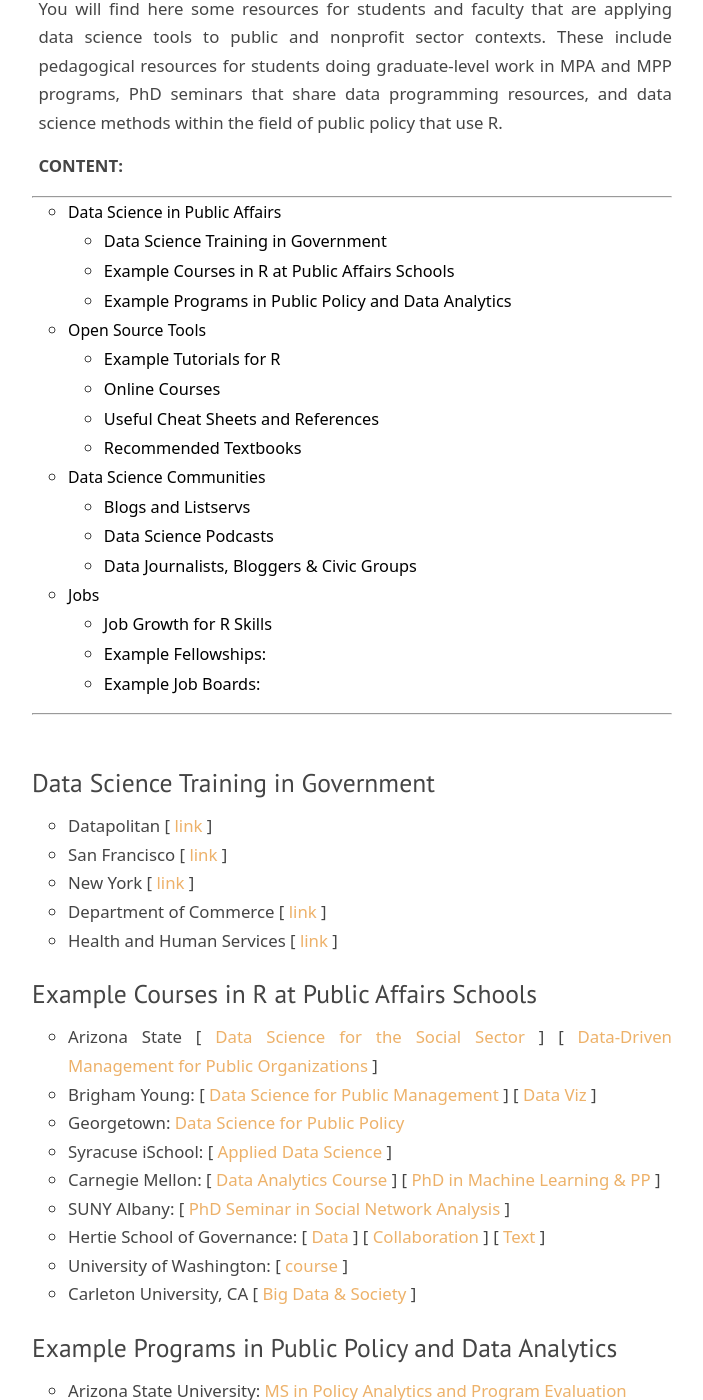
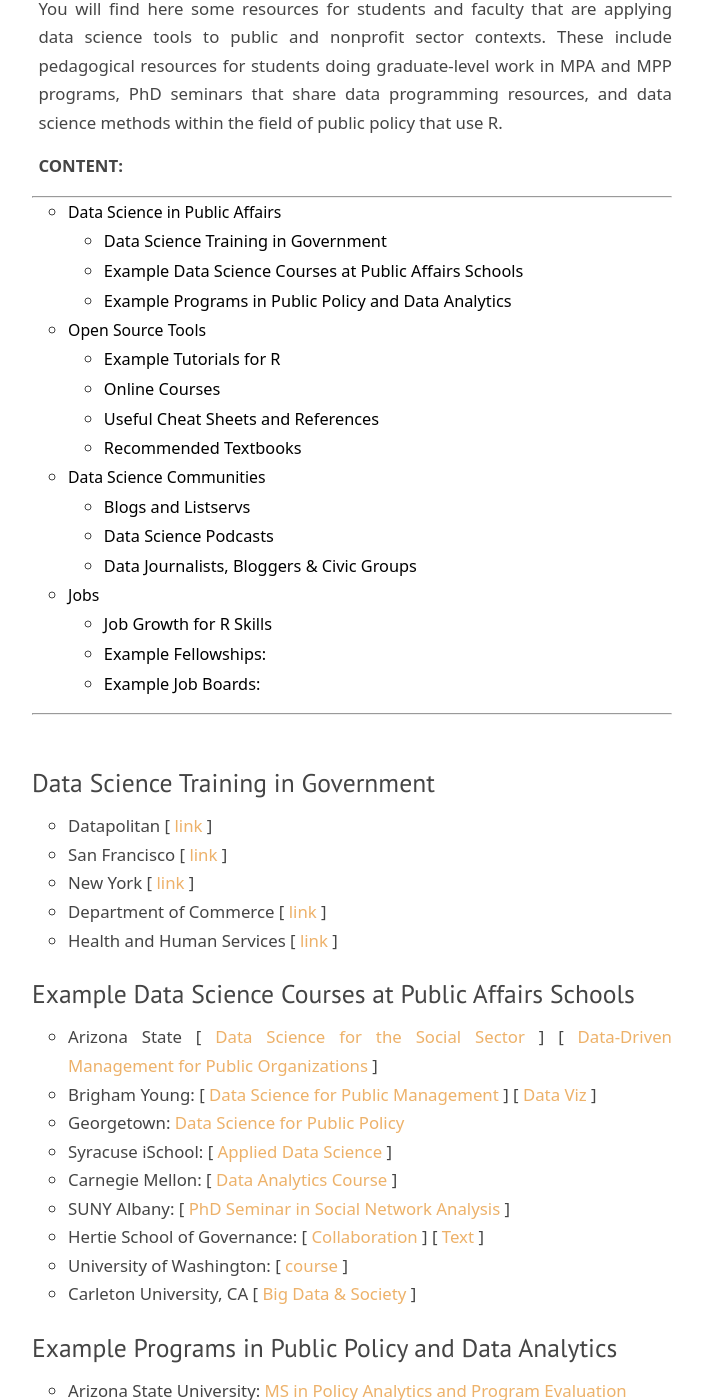
Before and after one commit to DS4PS/ds4ps_dev_site, a Jekyll site: the page built from learn.md, in a window 1280 px wide and 1400 px high, scrolled down 639 px. Shown: the whole window, without its empty margins (288-991 px from the left). Built offline with Jekyll 4.4.1, drawn with Linux system fonts in a browser that asks for light colours; nearby versions of some CDN libraries; library files that are not in the unit come from our copies; some of the changed text lies outside the part shown.

Commit message:
Update learn.md

```diff
--- a/learn.md
+++ b/learn.md
@@ -98,15 +98,15 @@
 * Department of Commerce [ [link](https://dataacademy.commerce.gov/) ]
 * Health and Human Services [ [link](https://www.nextgov.com/emerging-tech/2019/01/hhs-contract-will-offer-ai-tech-support-all-government/154078/) ]
 
-### Example Courses in R at Public Affairs Schools
+### Example Data Science Courses at Public Affairs Schools
 
 * Arizona State [ [Data Science for the Social Sector](https://ds4ps.github.io/course_website/) ] [ [Data-Driven Management for Public Organizations](http://www.lecy.info/data-driven-management) ]
 * Brigham Young: [ [Data Science for Public Management](https://statsf18.classes.andrewheiss.com/reading/04-reading/) ] [ [Data Viz](https://datavizf18.classes.andrewheiss.com/) ]
 * Georgetown: [Data Science for Public Policy](https://georgetownmccourt.github.io/data-science/)
 * Syracuse iSchool: [ [Applied Data Science](http://my.ischool.syr.edu/uploads/coursesyllabus/687syllabus2013maymester-1133.73673-6a0081f6-0348-4ec4-a75d-8ccf04e8ffe3.pdf) ]
-* Carnegie Mellon: [ [Data Analytics Course](http://www.andrew.cmu.edu/user/achoulde/94842/index.html#schedule) ] [ [PhD in Machine Learning & PP](https://www.ml.cmu.edu/academics/joint-phd-mlpp.html) ]
+* Carnegie Mellon: [ [Data Analytics Course](http://www.andrew.cmu.edu/user/achoulde/94842/index.html#schedule) ]
 * SUNY Albany: [ [PhD Seminar in Social Network Analysis](http://www.albany.edu/wwwres/kretheme/PAD777/overview.html) ]
-* Hertie School of Governance: [ [Data](https://github.com/mhaber/HertieDataScience) ] [ [Collaboration](https://github.com/HertieDataScience/SyllabusAndLectures) ] [ [Text](https://github.com/mhaber/HertieTextAnalysis) ]
+* Hertie School of Governance: [ [Collaboration](https://github.com/HertieDataScience/SyllabusAndLectures) ] [ [Text](https://github.com/mhaber/HertieTextAnalysis) ]
 * University of Washington: [ [course](https://evansdatascience.github.io/GovernanceAnalytics/) ]
 * Carleton University, CA [ [Big Data & Society](https://github.com/TraceyLauriault/COMS2200_Fall2017) ]
 
@@ -117,8 +117,8 @@
 * Arizona State University: [MS in Policy Analytics and Program Evaluation](https://asuonline.asu.edu/online-degree-programs/graduate/program-evaluation-and-data-analytics-ms)
 * University of Southern California: [Civic Tech USC](http://www.civictechusc.org/)
 * University of Chicago: [MS in Computational Science and Public Policy](https://capp.sites.uchicago.edu/)
-
-
+* Carnegie Mellon: [Joint PhD in Public Policy and Machine Learning](https://www.ml.cmu.edu/academics/joint-ml-phd.html)
+* Hertie School of Governance: [ [Data](https://github.com/mhaber/HertieDataScience) ]
 
 
 ## Open Source Tools
```
